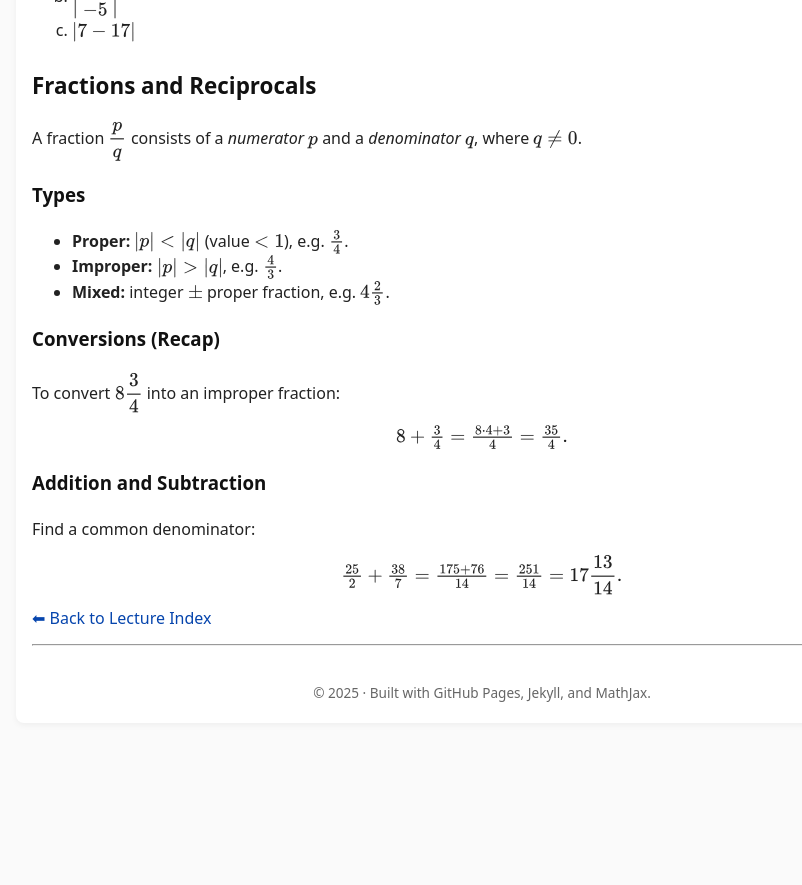
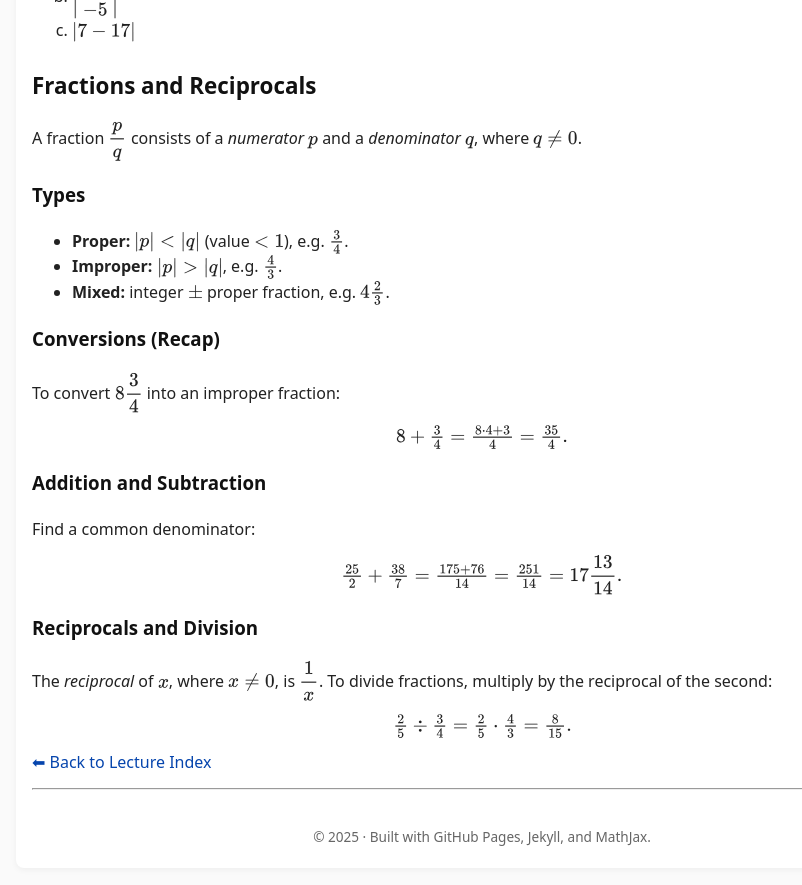
Before and after one commit to SaleemKamaludin/SaleemKamaludin.github.io, a Jekyll site: the page built from courses/math-1115/lecture-notes/lecture2.md, in a window 1280 px wide and 900 px high, scrolled down 2475 px. Shown: the top 885 px of the window, without its empty margins (158-960 px from the left). Built offline with Jekyll 4.4.1, drawn with Linux system fonts in a browser that asks for light colours; before the commit the page ends 3230 px from its top, so only the background shows below that.

Commit message:
Update lecture2.md

```diff
--- a/courses/math-1115/lecture-notes/lecture2.md
+++ b/courses/math-1115/lecture-notes/lecture2.md
@@ -191,5 +191,17 @@ A fraction \( \dfrac{p}{q} \) consists of a <em>numerator</em> \( p \) and a
 </p>
 
 
+<h3>Reciprocals and Division</h3>
+<p>
+The <em>reciprocal</em> of \( x \), where \( x \ne 0 \), is \( \dfrac{1}{x} \).
+To divide fractions, multiply by the reciprocal of the second:
+</p>
+<p style="text-align:center;">
+  \( \frac{2}{5} \div \frac{3}{4}
+  = \frac{2}{5} \cdot \frac{4}{3}
+  = \frac{8}{15}. \)
+</p>
+
+
 
 [⬅ Back to Lecture Index]({{ '/courses/math-1115/lecture-notes/' | relative_url }})
```
